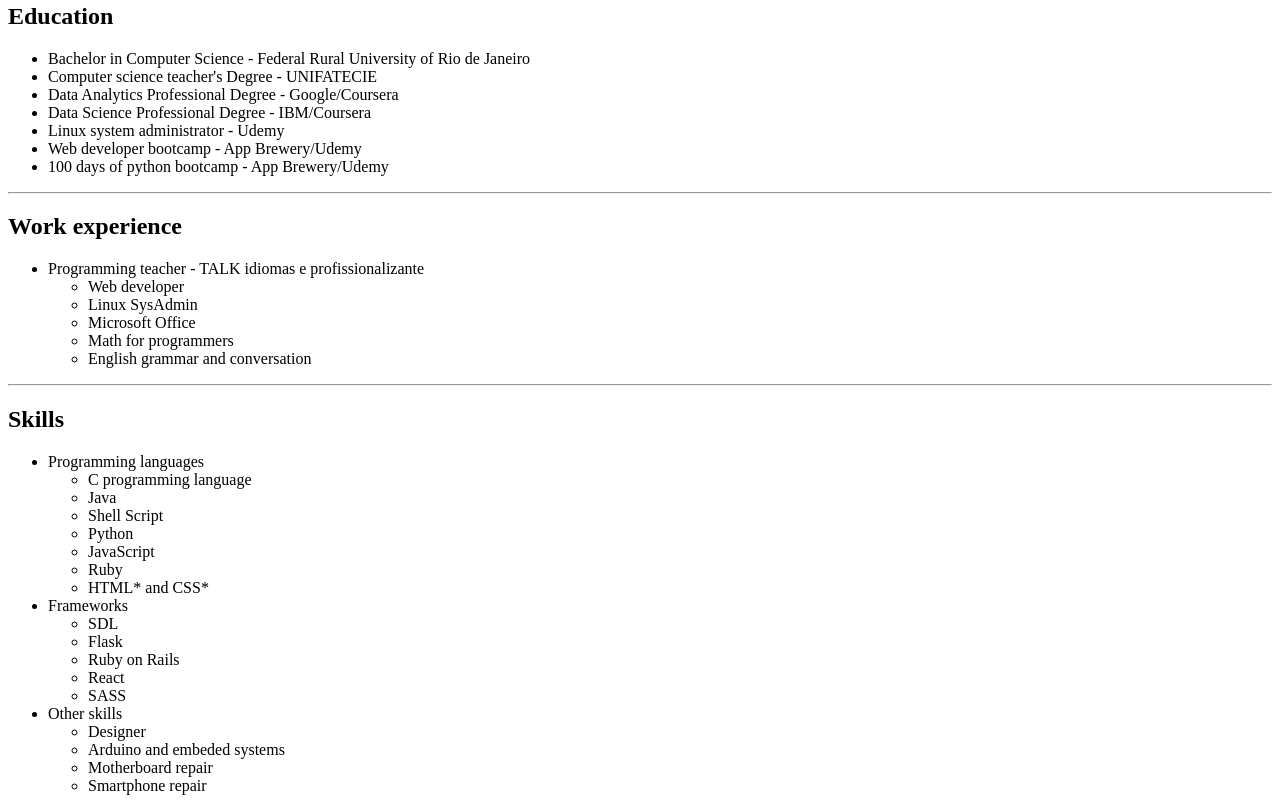
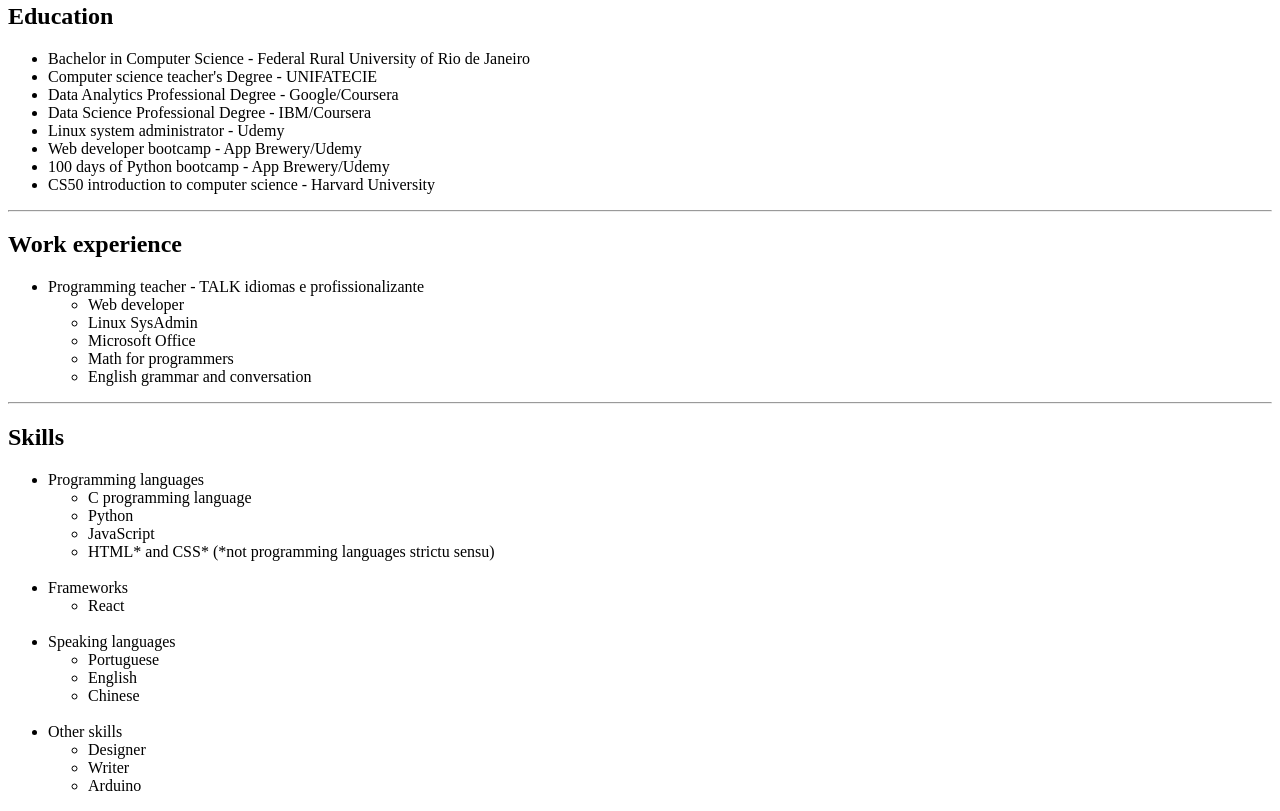
Before and after one commit to traianMatisi/portfolio, a plain HTML site: page index.html in a window 1280 px wide. Shown: the part 573-1384 px from the top of the page. Drawn offline with Linux system fonts and the light colour scheme.

Commit message:
Comments added in portfolio file
Added comments with goals to keep studies rythm

```diff
--- a/index.html
+++ b/index.html
@@ -22,7 +22,8 @@
         <li>Data Science Professional Degree - IBM/Coursera</li>
         <li>Linux system administrator - Udemy</li>
         <li>Web developer bootcamp - App Brewery/Udemy</li>
-        <li>100 days of python bootcamp - App Brewery/Udemy</li>
+        <li>100 days of Python bootcamp - App Brewery/Udemy</li>
+        <li>CS50 introduction to computer science - Harvard University</li>
     </ul>
 
     <hr />
@@ -44,27 +45,48 @@
         <li>Programming languages</li>
         <ul>
             <li>C programming language</li>
-            <li>Java</li>
-            <li>Shell Script</li>
+            <!-- <li>Java</li> -->
+            <!-- <li>Shell Script</li> -->
             <li>Python</li>
             <li>JavaScript</li>
-            <li>Ruby</li>
-            <li>HTML* and CSS*</li>
+            <!-- <li>Ruby</li> -->
+            <li>HTML* and CSS* (*not programming languages strictu sensu)</li>
         </ul>
+        <br />
         <li>Frameworks</li>
         <ul>
-            <li>SDL</li>
-            <li>Flask</li>
-            <li>Ruby on Rails</li>
+            <!-- <li>SDL</li> -->
+            <!-- <li>Flask</li> -->
+            <!-- <li>Ruby on Rails</li> -->
             <li>React</li>
-            <li>SASS</li>
+            <!-- <li>SASS</li> -->
         </ul>
+        <br />
+        <li>Speaking languages</li>
+        <ul>
+            <li>Portuguese</li>
+            <li>English</li>
+            <!-- <li>Spanish</li>
+            <li>French</li>
+            <li>Italian</li>
+            <li>German</li>
+            <li>Japanese</li> -->
+            <li>Chinese</li>
+            <!-- <li>Russian</li>
+            <li>Arab</li>
+            <li>Hebrew</li>
+            <li>Greek</li>
+            <li>Latin</li> -->
+        </ul>
+        <br />
         <li>Other skills</li>
         <ul>
             <li>Designer</li>
-            <li>Arduino and embeded systems</li>
-            <li>Motherboard repair</li>
-            <li>Smartphone repair</li>
+            <li>Writer</li>
+            <li>Arduino</li>
+            <!-- <li>Embeded systems</li> -->
+            <!-- <li>Motherboard repair</li> -->
+            <!-- <li>Smartphone repair</li> -->
         </ul>
     </ul>
 </body>
```
Also changed, not shown: images/[Originals]/1.jpg (deleted).
